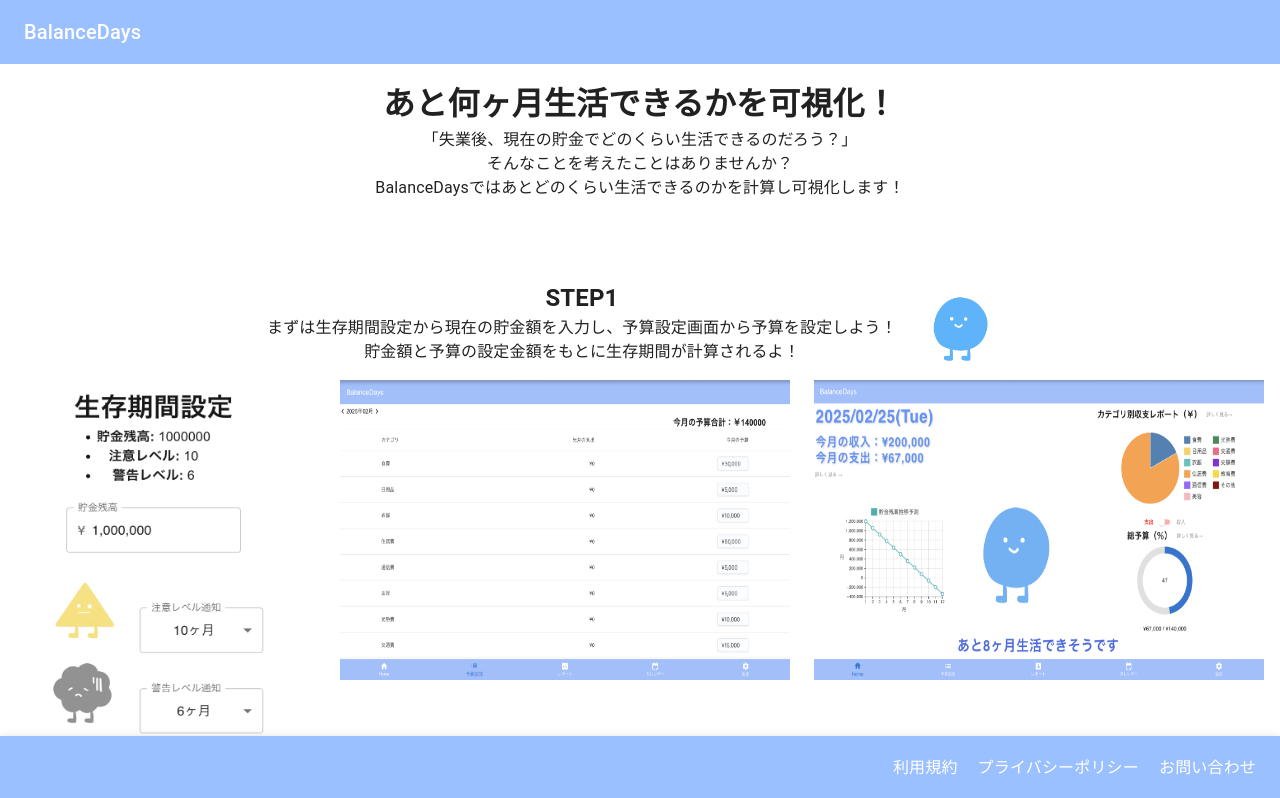
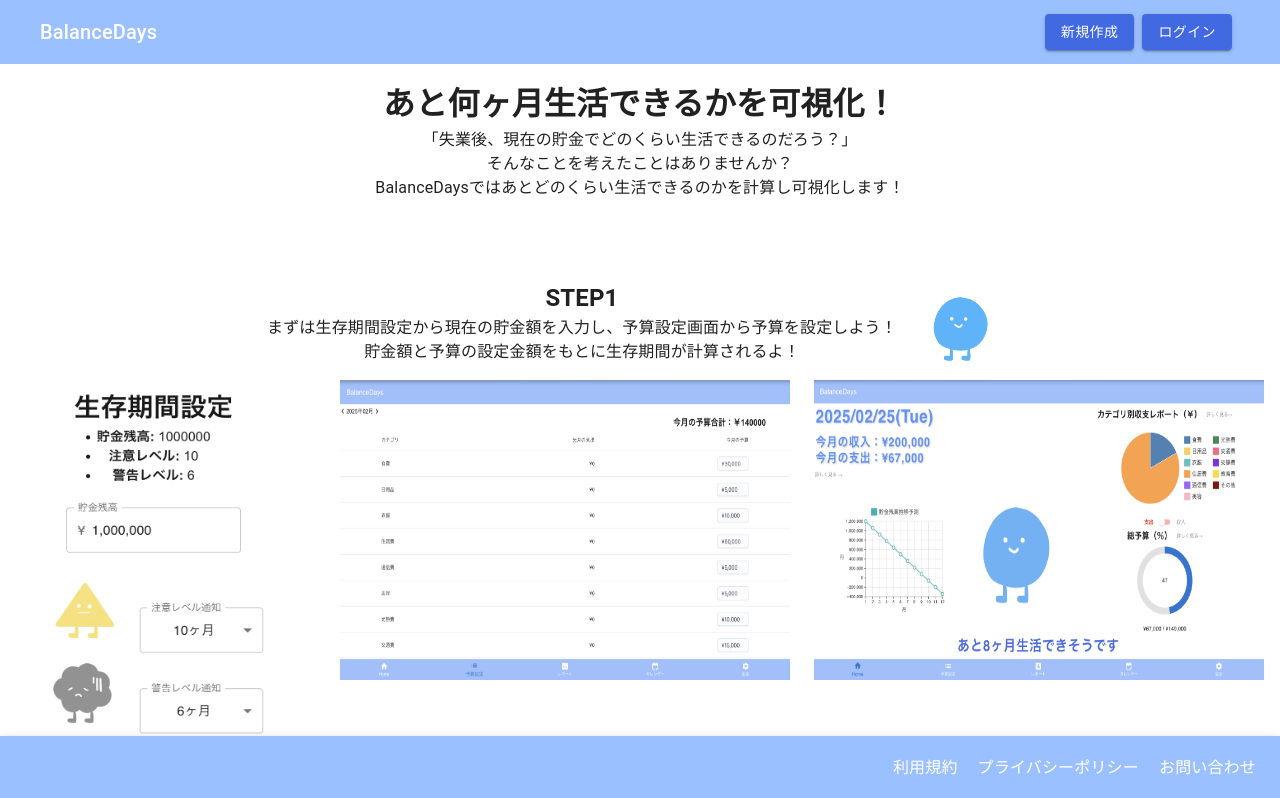
Before and after one commit to kei0299/BalanceDays, a Next.js app in the folder front/: page / in a window 1280 px wide. Shown: the top 798 px of the page. Built offline with nearby package versions, Linux system fonts and the light colour scheme; no server answers.

Commit message:
ヘッダーにログインを追加

```diff
--- a/front/src/components/header.tsx
+++ b/front/src/components/header.tsx
@@ -4,6 +4,7 @@ import Box from "@mui/material/Box";
 import Toolbar from "@mui/material/Toolbar";
 import Typography from "@mui/material/Typography";
 import Link from "next/link";
+import Button from "@mui/material/Button";
 
 export default function MenuAppBar() {
   return (
@@ -11,14 +12,44 @@ export default function MenuAppBar() {
       <AppBar
         position="fixed"
         elevation={0}
-        style={{ color: "#ffffff", backgroundColor: "#9bc0ff" }}
+        sx={{ color: "#ffffff", backgroundColor: "#9bc0ff", padding: "0 16px" }}
       >
         <Toolbar>
-          <Link href="/" passHref>
-            <Typography variant="h6" sx={{ flexGrow: 1 }}>
-              BalanceDays
-            </Typography>
-          </Link>
+          <Typography variant="h6" sx={{ flexGrow: 1 }}>
+            <Link href="/" passHref>
+              <Box
+                component="a"
+                sx={{ textDecoration: "none", color: "inherit" }}
+              >
+                BalanceDays
+              </Box>
+            </Link>
+          </Typography>
+
+          <Box>
+            <Link href="/signup" passHref>
+              <Button
+                variant="contained"
+                sx={{
+                  marginRight: 1,
+                  backgroundColor: "#4169e1",
+                }}
+              >
+                新規作成
+              </Button>
+            </Link>
+            <Link href="/signin" passHref>
+              <Button
+                variant="contained"
+                sx={{
+                  marginRight: 1,
+                  backgroundColor: "#4169e1",
+                }}
+              >
+                ログイン
+              </Button>
+            </Link>
+          </Box>
         </Toolbar>
       </AppBar>
     </Box>
```
